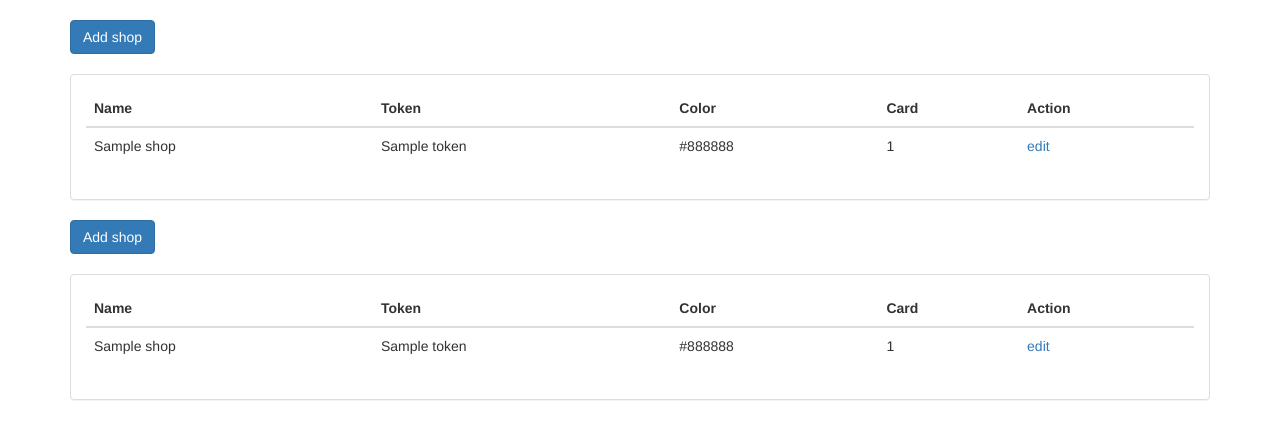
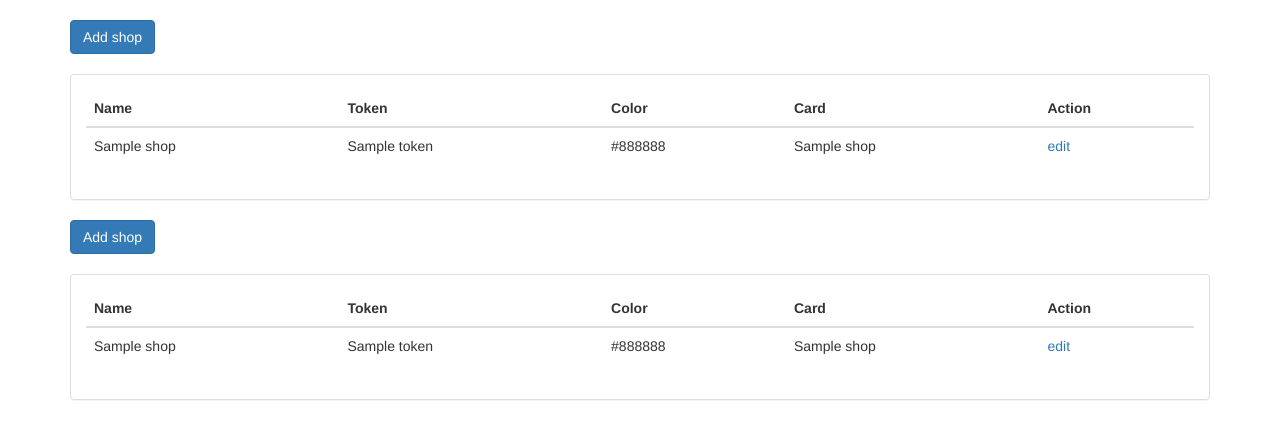
Before and after one commit to JakeBadland/Reseller-v3, a CodeIgniter 4 app: the page made by app/Views/dna/shops.php in a window 1280 px wide. Shown: the part 52-491 px from the top of the page. Run offline with PHP 8.4 and a stand-in for CodeIgniter, Linux system fonts and the light colour scheme; the template is opened without the code that fills it: most values are stand-ins (such as "Sample title", 1, 10 or a date in 2020); some libraries are stand-ins or nearby versions.

Commit message:
dna edit shop card

```diff
--- a/app/Controllers/Dna.php
+++ b/app/Controllers/Dna.php
@@ -203,7 +203,7 @@ class Dna extends BaseController
     {
         $db = db_connect();
         $shops = $db->table('shops')
-            ->select('*,  shops.id as shop_id, shops.name as shop_name, cards.name as card_name')
+            ->select('*,  shops.id as shop_id, shops.name as shop_name, cards.name as card_name, cards.id as card_id')
             ->join('cards', 'shops.card_id = cards.id')
             ->get()
             ->getResult();
--- a/app/Views/dna/shops.php
+++ b/app/Views/dna/shops.php
@@ -33,7 +33,7 @@
                     <div class="form-group">
                         <label for="role" class="col-xs-3 control-label">Card</label>
                         <div class="col-xs-5">
-                            <select id="role" name="role">
+                            <select id="card" name="card">
                                 <?php foreach ($cards as $card) : ?>
                                     <option name="<?=$card->id?>"><?= $card->name ?></option>
                                 <?php endforeach; ?>
@@ -69,8 +69,8 @@
                         <td><?= $shop->shop_name ?></td>
                         <td><?= $shop->token ?></td>
                         <td><?= $shop->color ?></td>
-                        <td><?= $shop->card_id ?></td>
-                        <td><a href="/dna/shops/edit/<?= $shop->id ?>">edit</a></td>
+                        <td><?= $shop->card_name ?></td>
+                        <td><a href="/dna/shops/edit/<?= $shop->shop_id ?>">edit</a></td>
                     </tr>
                 <?php endforeach; ?>
                 </tbody>
```
